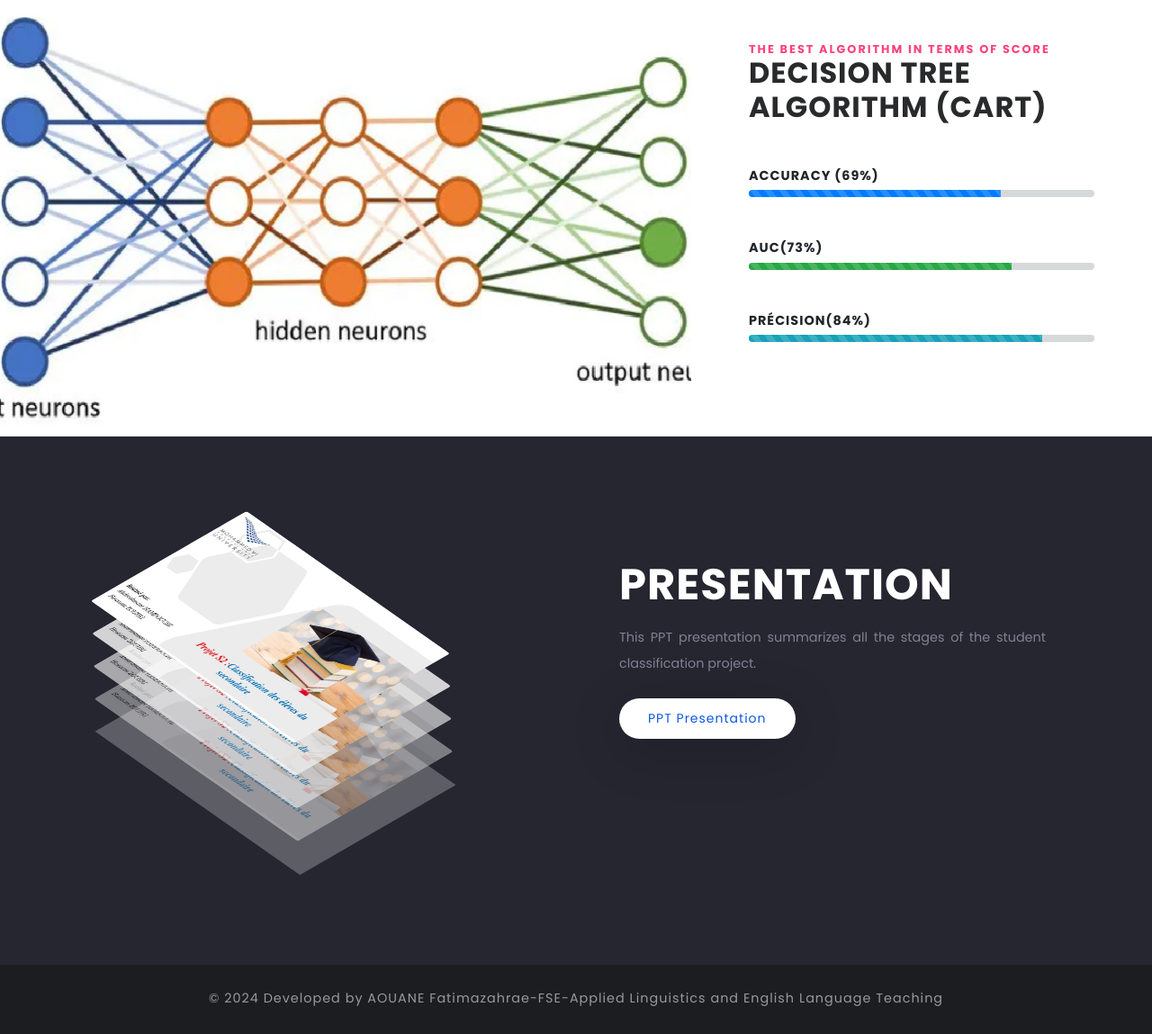
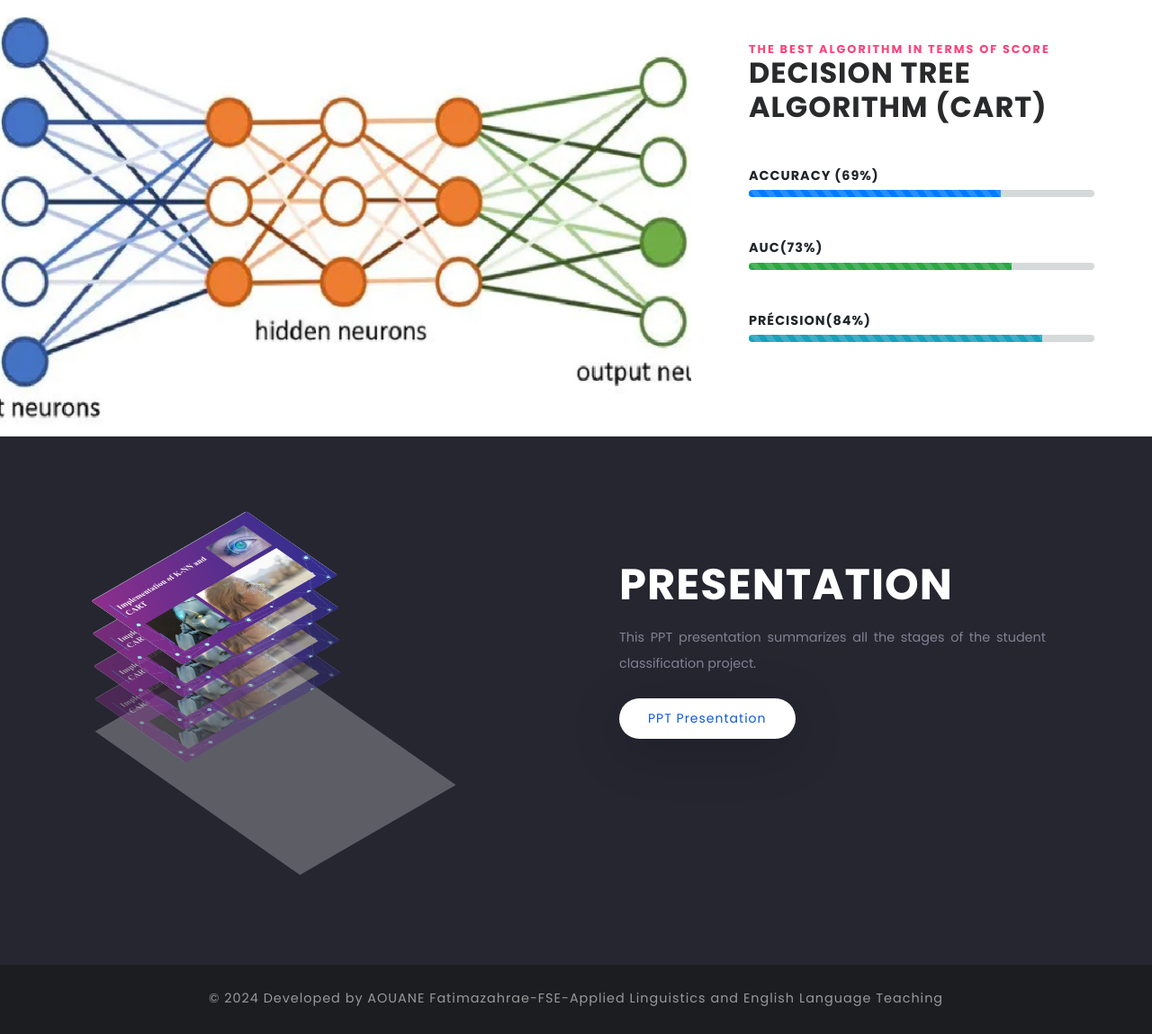
Before and after one commit to AouaneGSPNO/dec-portal-fse, a Django app: page / in a window 1280 px wide. Shown: the part 3432-4581 px from the top of the page at 90% size. Run offline with Django 3.2, Linux system fonts and the light colour scheme; some libraries are stand-ins or nearby versions; some web fonts are replaced.

Commit message:
add ppt for railway

```diff
--- a/templates/index.html
+++ b/templates/index.html
@@ -100,7 +100,7 @@
                         <h3 class="mb-3" data-aos="fade-up">Decision-making portal </h3>
                         <h4 class="mb-3" data-aos="fade-up">Student classification</h4>
                         <p class="mb-4" data-aos="fade-up"> Implementing a decision-making tool to predict student success by developing classification models.</p>
-                        <a href="{% static "files/classification des etudiants-HAMDOUCHI-ZOUHRI.pdf" %}"class="btn">PDF Brochure </a>
+                        <a href="{% static "files/classification des etudiants-AOUANE.pdf" %}"class="btn">PDF Brochure </a>
                     </div>
                     <div class="col-lg-6 banner-w3layouts-image">
                         <div class="effect-w3">
@@ -624,10 +624,10 @@
             <div class="row banner-w3layouts-grids">
                 <div class="col-lg-6 banner-w3layouts-image">
                     <div class="effect-w3">
-                        <img src="{% static "images/img2.jpg" %}" alt="" class="img-fluid image1">
-                        <img src="{% static "images/img2.jpg" %}" alt="" class="img-fluid image2">
-                        <img src="{% static "images/img2.jpg" %}" alt="" class="img-fluid image3">
-                        <img src="{% static "images/img2.jpg" %}" alt="" class="img-fluid image4">
+                        <img src="{% static "images/img2.jpeg" %}" alt="" class="img-fluid image1">
+                        <img src="{% static "images/img2.jpeg" %}" alt="" class="img-fluid image2">
+                        <img src="{% static "images/img2.jpeg" %}" alt="" class="img-fluid image3">
+                        <img src="{% static "images/img2.jpeg" %}" alt="" class="img-fluid image4">
                     </div>
 
                 </div>
```
Also changed, not shown: static/images/img2.jpeg (added), 2 other files.
